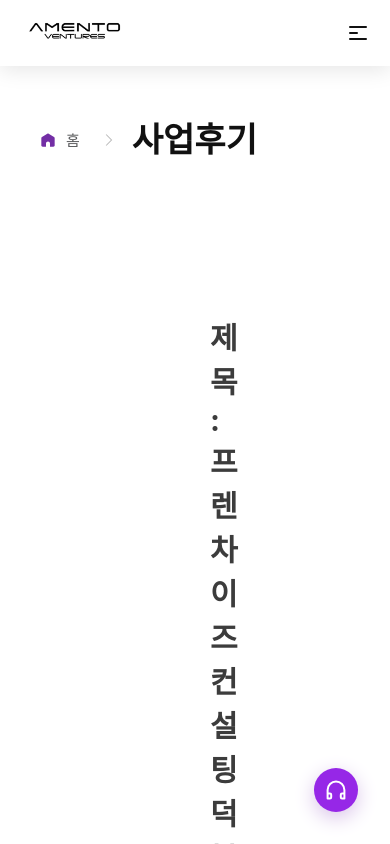
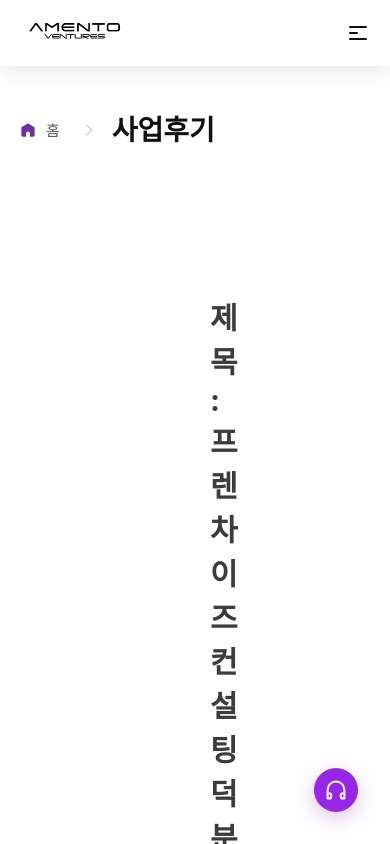
Before and after one commit to kimyeji89/amento, a React (Create React App) app: page /businessReview2 in a window 390 px wide. Shown: the top 844 px of the page. Built offline with nearby package versions, Linux system fonts and the light colour scheme; a web font is replaced by a local one.

Commit message:
[MOD] 반응형 수정

```diff
--- a/src/common/globalStyles.css
+++ b/src/common/globalStyles.css
@@ -128,6 +128,12 @@ table {
   border-spacing: 0;
 }
 
+input[type="date"] {
+  appearance: none;
+  -webkit-appearance: none;
+  -moz-appearance: none;
+}
+
 /* default variable */
 :root {
   /* point color */
--- a/src/components/form/FormDatePicker.jsx
+++ b/src/components/form/FormDatePicker.jsx
@@ -58,14 +58,22 @@ const label_style = css`
 `;
 
 const input_style = (inputValue) => css`
+  appearance: none;
+  -webkit-appearance: none;
+  -moz-appearance: none;
+  -o-appearance: none;
+
   padding: 19px 15px;
 
   border: 1px solid #d9d9d9;
+  background-color: #fff;
+  height: 100%;
   border-radius: 5px;
   color: #181818;
   font-size: 15px;
   font-weight: 400;
   line-height: 17.9px;
+  text-align: start;
 
   @media (max-width: 375px) {
     font-size: 12px;
--- a/src/components/ui/PageTitle.jsx
+++ b/src/components/ui/PageTitle.jsx
@@ -36,19 +36,21 @@ const title_wrap = (hasBorder) => css`
 
   @media (max-width: 1280px) {
     padding: 0 0 0 120px;
+    height: 150px;
   }
 
   @media (max-width: 1024px) {
     padding: 0 0 0 100px;
-    height: 100px;
+    height: 150px;
   }
 
   @media (max-width: 768px) {
     padding: 0 0 0 40px;
+    padding: 0 0 0 100px;
     border-bottom: none;
   }
 
-  @media (max-width: 375px) {
+  @media (max-width: 400px) {
     padding: 0 0 0 20px;
     height: 80px;
   }
@@ -103,6 +105,10 @@ const title_h1 = css`
     font-size: 34px;
   }
 
+  @media (max-width: 500px) {
+    font-size: 28px;
+  }
+
   @media (max-width: 375px) {
     font-size: 24px;
   }
--- a/src/pages/EditUserDonePage/EditUserDonePage.jsx
+++ b/src/pages/EditUserDonePage/EditUserDonePage.jsx
@@ -8,7 +8,7 @@ export default function EditUserDonePage() {
   return (
     <GradientBack>
       <PageWrap pb="406">
-        <FormHeader label="회원가입 수정" />
+        <FormHeader label="회원정보 수정" />
         <CompleteMessage
           text="회원정보가 성공적으로 수정되었습니다."
           highlight="변경된 내용을"
```
